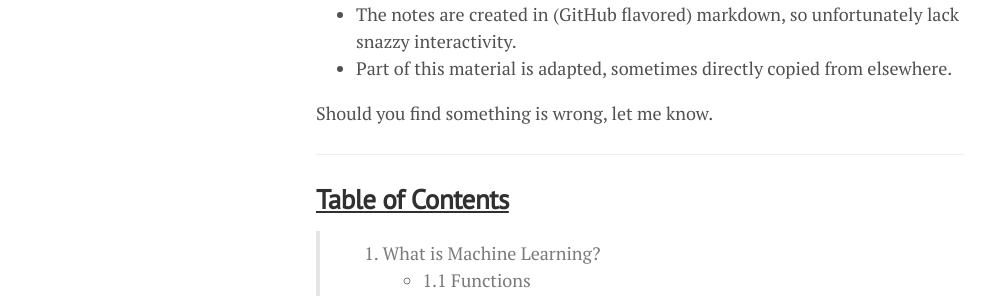
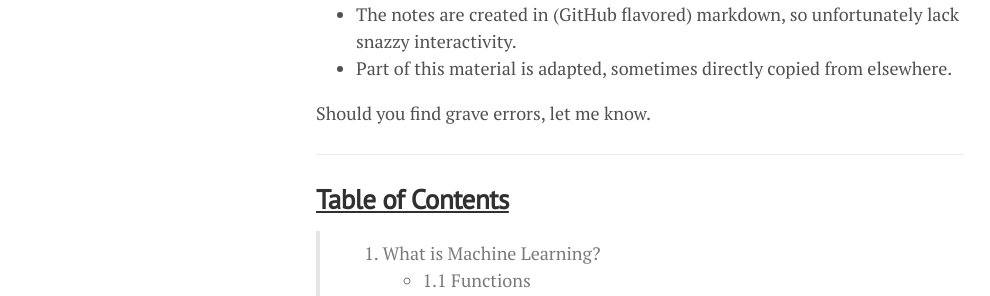
Before and after one commit to lgeurts/lgeurts.github.io, a Jekyll site: the page built from _posts/2018-06-29-artificial-intelligence-basics.md, in a window 1280 px wide and 900 px high. Shown: the part 424-720 px from the top of the window, without its empty margins (0-990 px from the left). Built offline with Jekyll 4.4.1, drawn with Linux system fonts in a browser that asks for light colours; nearby versions of some CDN libraries.

Commit message:
Update 2018-06-29-artificial-intelligence-basics.md

```diff
--- a/_posts/2018-06-29-artificial-intelligence-basics.md
+++ b/_posts/2018-06-29-artificial-intelligence-basics.md
@@ -16,7 +16,7 @@
 * The notes are created in (GitHub flavored) markdown, so unfortunately lack snazzy interactivity.
 * Part of this material is adapted, sometimes directly copied from elsewhere.
 
-Should you find something is wrong, let me know.
+Should you find grave errors, let me know.
 
 ------------------------------------------------------------------------------
 
```
